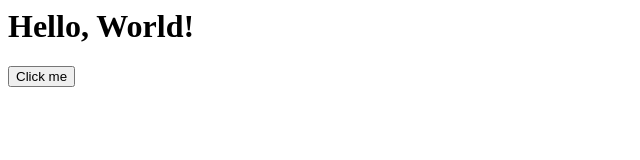
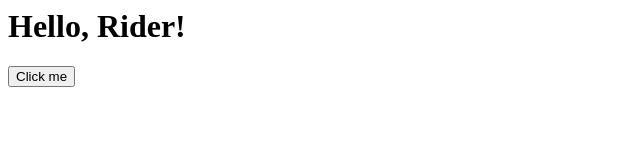
Before and after one commit to Jvp2001/jvp2001.github.io, a website built with Parcel: page src/index.html in a window 1280 px wide. Shown: the full height of the page, 0-640 px from the left. Built offline with nearby package versions, Linux system fonts and the light colour scheme.

Commit message:
Modified index.html

```diff
--- a/src/index.html
+++ b/src/index.html
@@ -3,6 +3,6 @@
     <script src="scripts/index.ts" defer></script>
 </head>
 <body>
-<h1> Hello, World!</h1>
+<h1> Hello, Rider!</h1>
 </body>
 </html>
```
